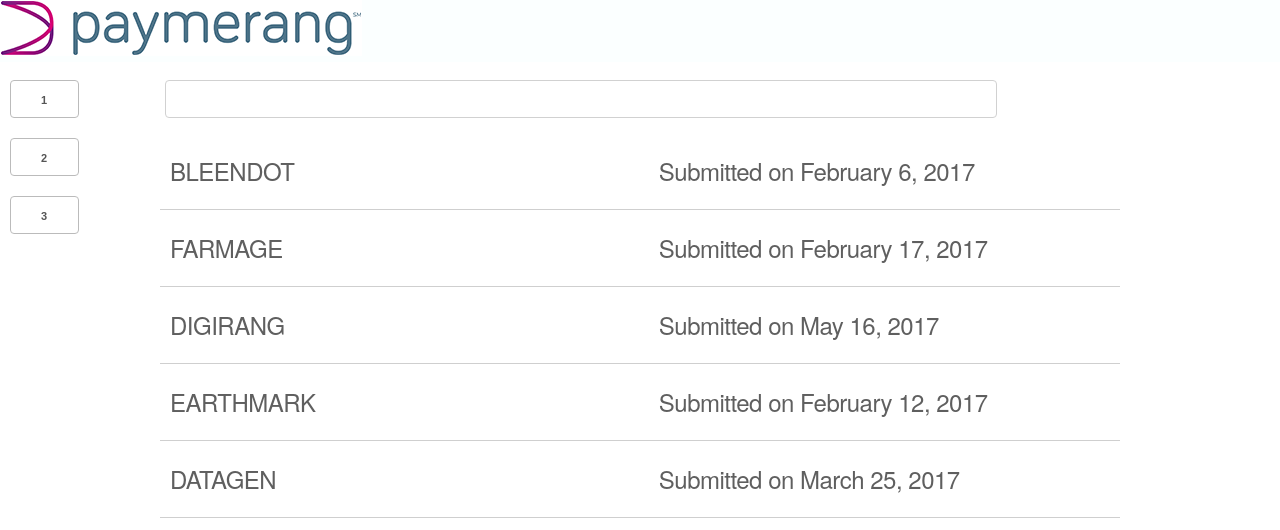
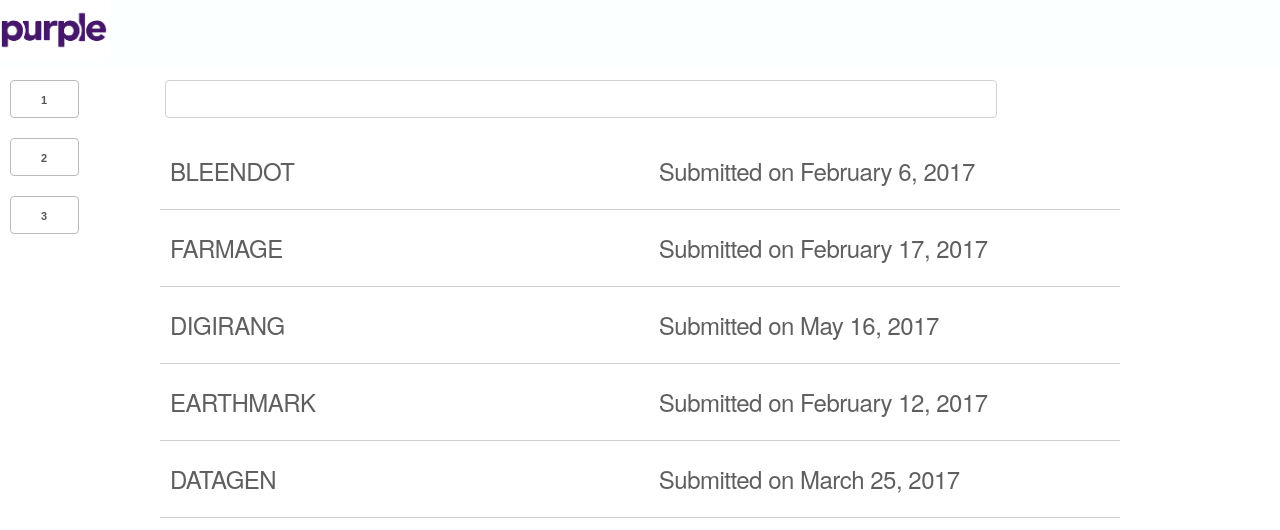
Before and after one commit to rches/technical_paymerang, a React (Create React App) app: page / in a window 1280 px wide. Shown: the top 530 px of the page. Built offline with nearby package versions, Linux system fonts and the light colour scheme.

Commit message:
updated for portfolio site

```diff
--- a/public/index.html
+++ b/public/index.html
@@ -4,14 +4,14 @@
         <meta charset="utf-8" />
         <link
             rel="icon"
-            href="https://i1.wp.com/paymerang.com/wp-content/uploads/2019/07/cropped-paymerang-favicon.png?fit=32%2C32&ssl=1"
+            href="https://www.pngkey.com/png/full/346-3463393_icon-purple-personal-skills-icon-png.png"
         />
         <meta name="viewport" content="width=device-width, initial-scale=1" />
         <meta name="description" content="a solution to a coding challenge" />
 
         <link rel="manifest" href="%PUBLIC_URL%/manifest.json" />
 
-        <title>Paymerang - Payments</title>
+        <title>The Purple Company - Payments</title>
     </head>
     <body>
         <noscript>You need to enable JavaScript to run this app.</noscript>
--- a/src/App.css
+++ b/src/App.css
@@ -59,6 +59,10 @@
     margin: 0 auto;
     padding: 0 20px;
     box-sizing: border-box;
+}
+
+.logo__img__ {
+    max-height: 6rem;
 }
 .column,
 .columns {
@@ -152,8 +156,7 @@
     font-size: 1.5em; /* currently ems cause chrome bug misinterpreting rems on body element */
     line-height: 1.6;
     font-weight: 400;
-    font-family: "Raleway", "HelveticaNeue", "Helvetica Neue", Helvetica, Arial,
-        sans-serif;
+    font-family: "Raleway", "HelveticaNeue", "Helvetica Neue", Helvetica, Arial, sans-serif;
     color: rgb(95, 95, 95);
 }
 
--- a/src/components/Header.js
+++ b/src/components/Header.js
@@ -5,7 +5,7 @@
         <div className="header__">
             <div className="row">
                 <div className="one-half column">
-                    <img src="logo.png" alt="Paymerang Logo"></img>
+                    <img src="logo.png" alt="Purple Logo" className="logo__img__"></img>
                 </div>
             </div>
         </div>
```
Also changed, not shown: public/logo.png, public/manifest.json, 1 other file (tests, documents, lock files or other folders).
